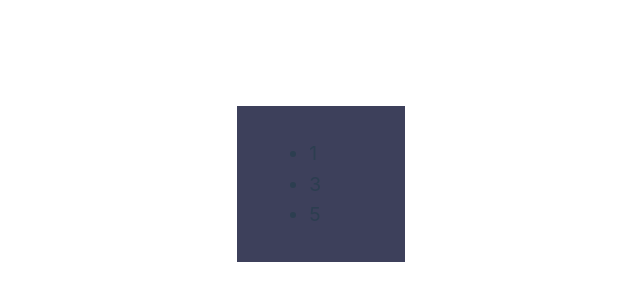
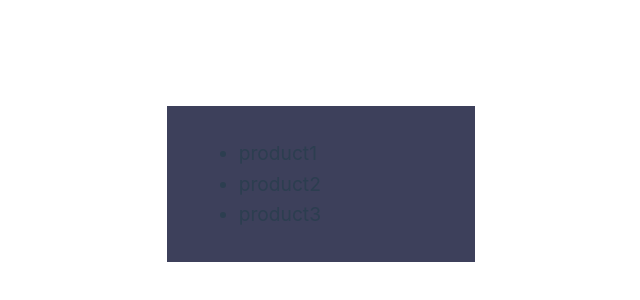
Before and after one commit to MakerAVGN/Vue3Base, a Vue app in the folder vue-project/: page / in a window 1280 px wide. Shown: the part 216-516 px from the top of the page, without its empty margins (319-959 px from the left). Built offline with nearby package versions, Linux system fonts and the light colour scheme.

Commit message:
Атрибут key в Vue

```diff
--- a/vue-project/src/App.vue
+++ b/vue-project/src/App.vue
@@ -1,20 +1,29 @@
 <script>
 export default {
-  data() {
+ data() {
     return {
-      items: [1, -2, 3, -4, 5],
+      products: [
+        {
+          id: 1,
+          name: 'product1',
+        },
+        {
+          id: 2,
+          name: 'product2',
+        },
+        {
+          id: 3,
+          name: 'product3',
+        },
+      ]
     }
-  },
-  methods: {
   }
 }
 </script>
 <template>
-	<ul>
-		<template v-for="elem in items">
-			<li v-if="elem > 0">
-				{{ elem }}
-			</li>
-		</template>
-	</ul>
+<ul>
+    <li v-for="user in products" :key="user.id">
+      {{ user.name }}
+    </li>
+  </ul>
 </template>
```
